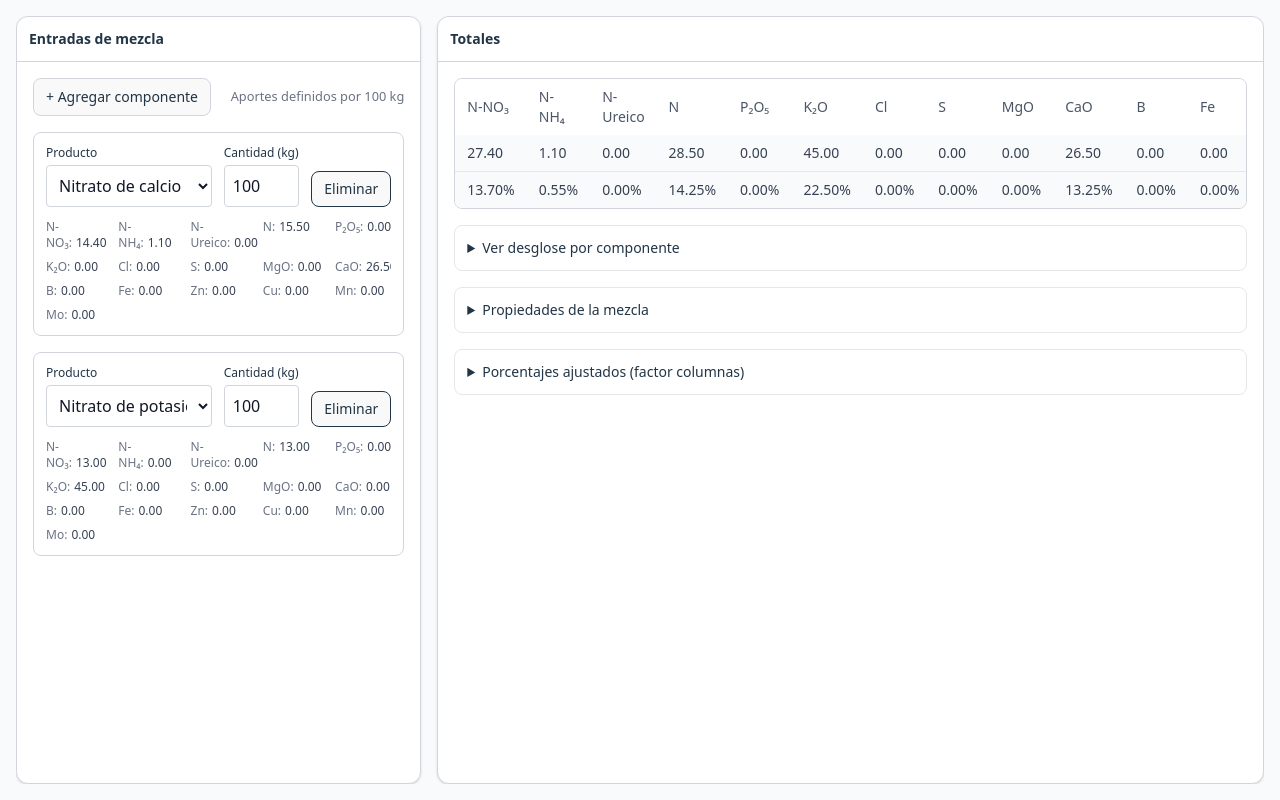
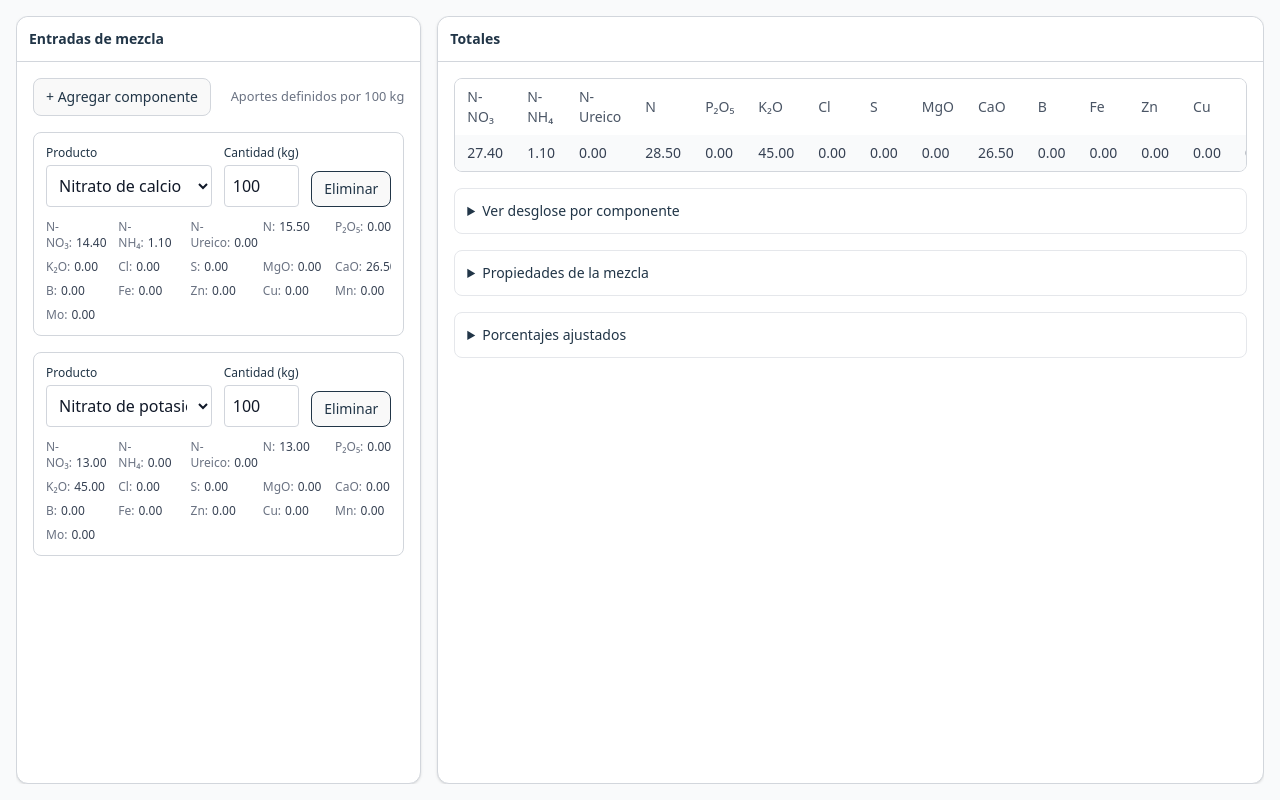
Before and after one commit to NT-CNAgro/blender-solubles, a Vue app: page / in a window 1280 px wide. Built offline with nearby package versions, Linux system fonts and the light colour scheme.

Commit message:
feat: update percentage display and calculation logic for adjusted values based on column factors

```diff
--- a/src/App.vue
+++ b/src/App.vue
@@ -85,11 +85,11 @@
                 </tr>
 
                 <!-- Fila 2: Porcentajes -->
-                <tr class="bg-gray-50 dark:bg-gray-700 text-gray-700 dark:text-gray-200">
+                <!-- <tr class="bg-gray-50 dark:bg-gray-700 text-gray-700 dark:text-gray-200">
                   <td v-for="col in columnas" :key="col.key" class="px-3 py-2">
                     {{ porcentajes[col.key].toFixed(2) }}%
                   </td>
-                </tr>
+                </tr> -->
               </tbody>
             </table>
           </div>
@@ -168,18 +168,28 @@
           <!-- Nuevo: Porcentajes ajustados (multiplicados por factor de columna) -->
           <details class="rounded-lg border border-gray-200 dark:border-gray-700 p-3">
             <summary class="cursor-pointer text-sm font-medium">
-              Porcentajes ajustados (factor columnas)
+              Porcentajes ajustados
             </summary>
 
-            <div class="mt-3">
-              <div class="text-xs grid grid-cols-2 md:grid-cols-5 gap-x-4 gap-y-2">
-                <div v-for="col in columnas" :key="col.key" class="truncate">
-                  <div class="text-gray-500">{{ col.key }}:</div>
-                  <div class="ml-1 font-medium">
-                    {{ porcentajesFactor[col.key].toFixed(2) }}%
-                  </div>
-                </div>
-              </div>
+            <div class="mt-3 overflow-auto rounded-lg border">
+              <table class="min-w-full text-sm">
+                <thead class="bg-gray-50 dark:bg-gray-800">
+                  <tr class="bg-white dark:bg-gray-800">
+                    <th v-for="col in columnas" :key="col.key"
+                      class="px-3 py-2 text-left font-medium text-gray-600 dark:text-gray-300">
+                      {{ col.label2 }}
+                    </th>
+                  </tr>
+                </thead>
+
+                <tbody class="divide-y divide-gray-200 dark:divide-gray-700">
+                  <tr class="bg-gray-50 dark:bg-gray-700 text-gray-700 dark:text-gray-200">
+                    <td v-for="col in columnas" :key="col.key" class="px-3 py-2">
+                      {{ (porcentajesFactor[col.key] ?? 0).toFixed(2) }}%
+                    </td>
+                  </tr>
+                </tbody>
+              </table>
             </div>
           </details>
 
@@ -212,8 +222,8 @@ const porcentajesFactor = computed(() => {
   const result: Record<NutrKey, number> = {} as any;
   for (const col of columnas) {
     const key = col.key;
-    const pct = porcentajes.value[key] ?? 0; // porcentaje (0-100)
-    result[key] = pct * (col.factor ?? 1);
+    const value = totales.value[key] ?? 0; // valor absoluto (misma unidad que totales)
+    result[key] = value * (col.factor ?? 1);
   }
   return result;
 });
@@ -223,22 +233,22 @@ const porcentajesFactor = computed(() => {
  * Columnas estándar del balance
  */
 const columnas = [
-  { key: "N_NO3", label: "N-NO₃", factor: 1, label2: "" },
-  { key: "N_NH4", label: "N-NH₄", factor: 1 },
-  { key: "N_URE", label: "N-Ureico", factor: 1 },
-  { key: "N", label: "N", factor: 1 },
-  { key: "P", label: "P₂O₅", factor: 0.4364 },
-  { key: "K", label: "K₂O", factor: 0.8302 },
-  { key: "Cl", label: "Cl", factor: 1 },
-  { key: "S", label: "S", factor: 1 },
-  { key: "MgO", label: "MgO", factor: 0.603 },
-  { key: "CaO", label: "CaO", factor: 0.714 },
-  { key: "B", label: "B", factor: 1 },
-  { key: "Fe", label: "Fe", factor: 1 },
-  { key: "Zn", label: "Zn", factor: 1 },
-  { key: "Cu", label: "Cu", factor: 1 },
-  { key: "Mn", label: "Mn", factor: 1 },
-  { key: "Mo", label: "Mo", factor: 1 },
+  { key: "N_NO3", label: "N-NO₃", factor: 0.2259, label2: "N-NO₃" },
+  { key: "N_NH4", label: "N-NH₄", factor: 1, label2: "N-NH₄" },
+  { key: "N_URE", label: "N-Ureico", factor: 1, label2: "N-Ureico" },
+  { key: "N", label: "N", factor: 1, label2: "N" },
+  { key: "P", label: "P₂O₅", factor: 0.4364, label2: "P" },
+  { key: "K", label: "K₂O", factor: 0.8302, label2: "K" },
+  { key: "Cl", label: "Cl", factor: 1, label2: "Cl" },
+  { key: "S", label: "S", factor: 1, label2: "S" },
+  { key: "MgO", label: "MgO", factor: 0.603, label2: "Mg" },
+  { key: "CaO", label: "CaO", factor: 0.714, label2: "Ca" },
+  { key: "B", label: "B", factor: 1, label2: "B" },
+  { key: "Fe", label: "Fe", factor: 1, label2: "Fe" },
+  { key: "Zn", label: "Zn", factor: 1, label2: "Zn" },
+  { key: "Cu", label: "Cu", factor: 1, label2: "Cu" },
+  { key: "Mn", label: "Mn", factor: 1, label2: "Mn" },
+  { key: "Mo", label: "Mo", factor: 1, label2: "Mo" },
 ] as const;
 
 type NutrKey = (typeof columnas)[number]["key"];
```
